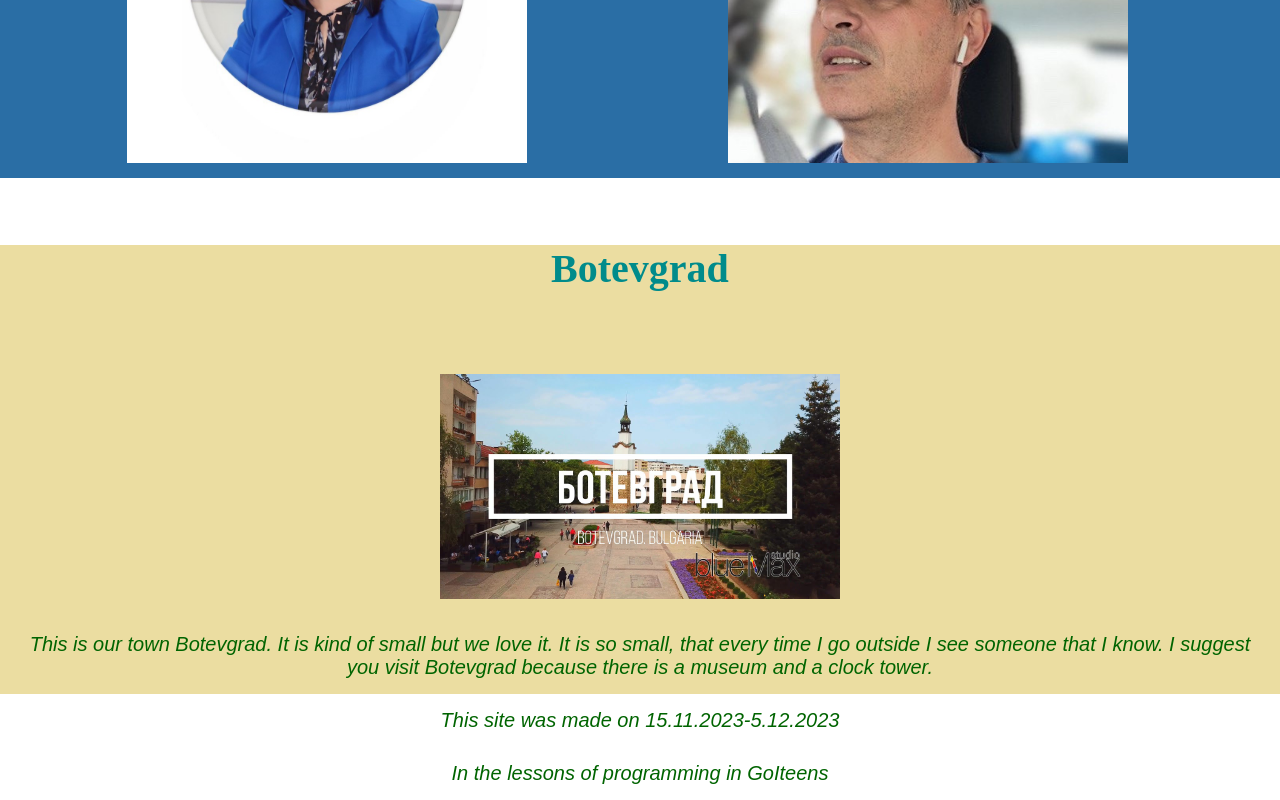
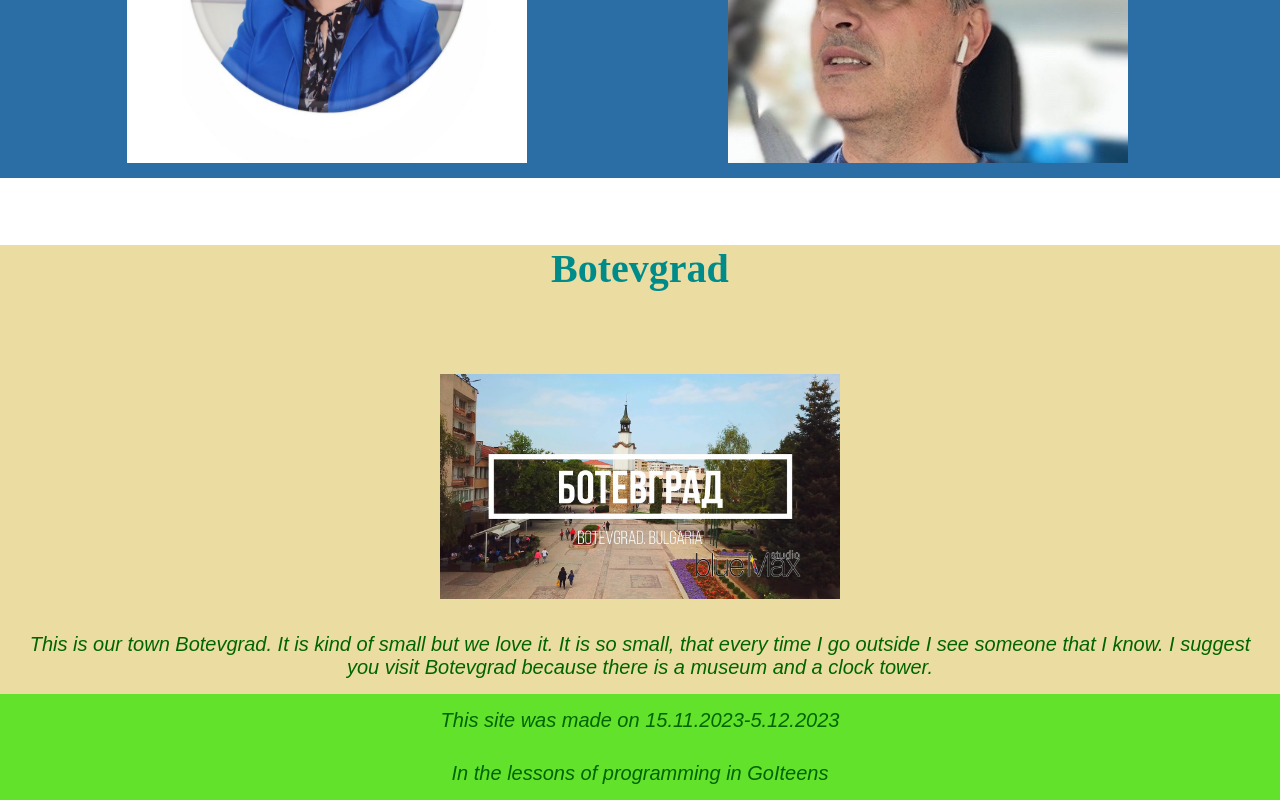
Before and after one commit to Sashetoo/My-site, a plain HTML site: page index.html in a window 1280 px wide. Shown: the part 1008-1808 px from the top of the page. Drawn offline with Linux system fonts and the light colour scheme.

Commit message:
styles 19:24

```diff
--- a/style.css
+++ b/style.css
@@ -97,6 +97,7 @@ body{
 }
 footer{
     text-align: center;
+    background-color: rgb(98, 226, 43);
 }
 .my-town{
     text-align: center;
```
